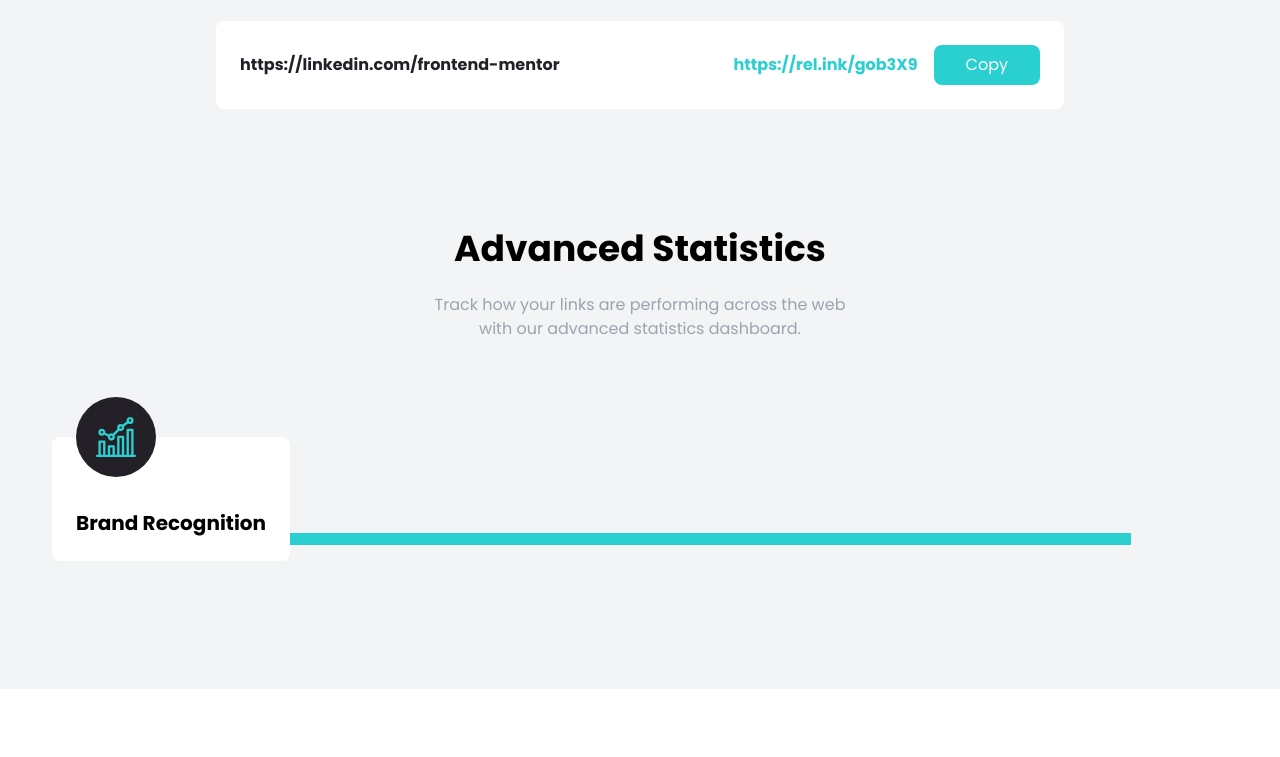
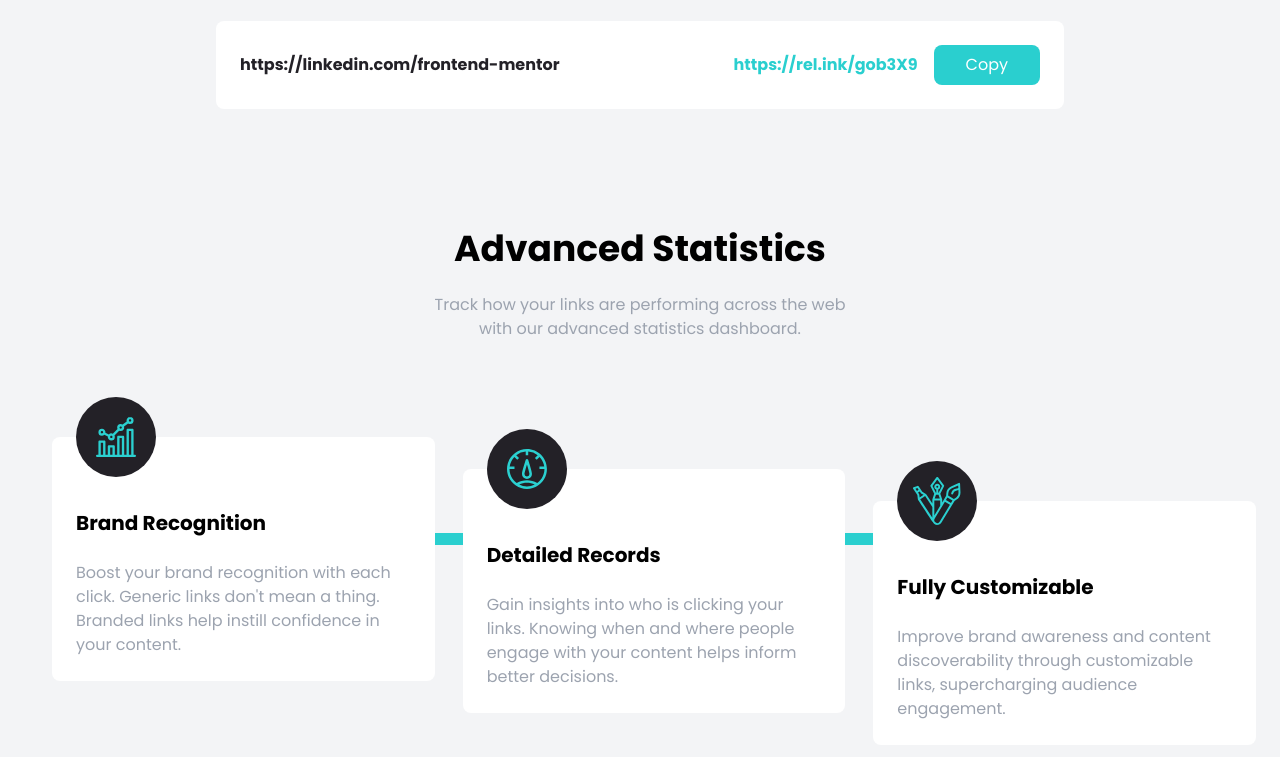
Before and after one commit to jkaps9/shortly, a website: page index.html in a window 1280 px wide. Shown: the part 1047-1804 px from the top of the page. Before the commit the page ends 1736 px from the top, so only its background shows below. Drawn offline with Linux system fonts and the light colour scheme.

Commit message:
added features section

```diff
--- a/index.html
+++ b/index.html
@@ -197,14 +197,14 @@
       >
         <!-- Horizontal Line -->
         <div
-          class="hidden absolute top-24 left-16 h-3 w-10/12 bg-cyan md:block"
+          class="hidden absolute top-24 w-10/12 left-16 h-3 bg-cyan md:block"
         ></div>
         <!-- Vertical Line -->
         <div class="absolute w-2 left-1/2 h-full -ml-1 bg-cyan md:hidden"></div>
 
         <!-- Box 1 -->
         <div
-          class="relative flex flex-col p-6 space-y-6 bg-white rounded-lg md:1/3"
+          class="relative flex flex-col p-6 space-y-6 bg-white rounded-lg md:w-1/3"
         >
           <!-- Image Positioning -->
           <div class="absolute -ml-10 left-1/2 -top-10 md:left-16">
@@ -221,6 +221,60 @@
           >
             Brand Recognition
           </h5>
+          <p class="text-center text-gray-400 md:text-left">
+            Boost your brand recognition with each click. Generic links don't
+            mean a thing. Branded links help instill confidence in your content.
+          </p>
+        </div>
+
+        <!-- Box 2 -->
+        <div
+          class="relative flex flex-col mt-24 p-6 space-y-6 bg-white rounded-lg md:w-1/3 md:mt-8"
+        >
+          <!-- Image Positioning -->
+          <div class="absolute -ml-10 left-1/2 -top-10 md:left-16">
+            <!-- Image Container for Background & Center -->
+            <div
+              class="flex items-center justify-center w-20 h-20 p-4 rounded-full bg-veryDarkViolet"
+            >
+              <img src="./images/icon-detailed-records.svg" alt="" />
+            </div>
+          </div>
+
+          <h5
+            class="pt-6 text-xl font-bold text-center capitalize md:text-left"
+          >
+            Detailed Records
+          </h5>
+          <p class="text-center text-gray-400 md:text-left">
+            Gain insights into who is clicking your links. Knowing when and
+            where people engage with your content helps inform better decisions.
+          </p>
+        </div>
+
+        <!-- Box 3 -->
+        <div
+          class="relative flex flex-col mt-24 p-6 space-y-6 bg-white rounded-lg md:w-1/3 md:mt-16"
+        >
+          <!-- Image Positioning -->
+          <div class="absolute -ml-10 left-1/2 -top-10 md:left-16">
+            <!-- Image Container for Background & Center -->
+            <div
+              class="flex items-center justify-center w-20 h-20 p-4 rounded-full bg-veryDarkViolet"
+            >
+              <img src="./images/icon-fully-customizable.svg" alt="" />
+            </div>
+          </div>
+
+          <h5
+            class="pt-6 text-xl font-bold text-center capitalize md:text-left"
+          >
+            Fully Customizable
+          </h5>
+          <p class="text-center text-gray-400 md:text-left">
+            Improve brand awareness and content discoverability through
+            customizable links, supercharging audience engagement.
+          </p>
         </div>
       </div>
     </section>
```
Also changed, not shown: css/style.css.
